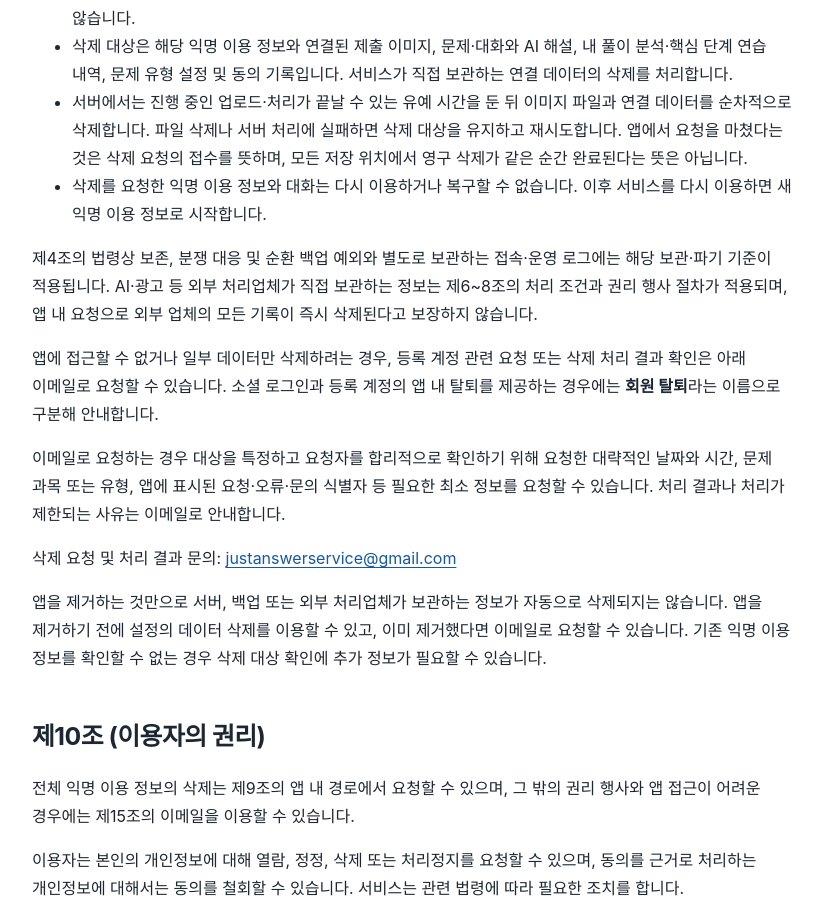
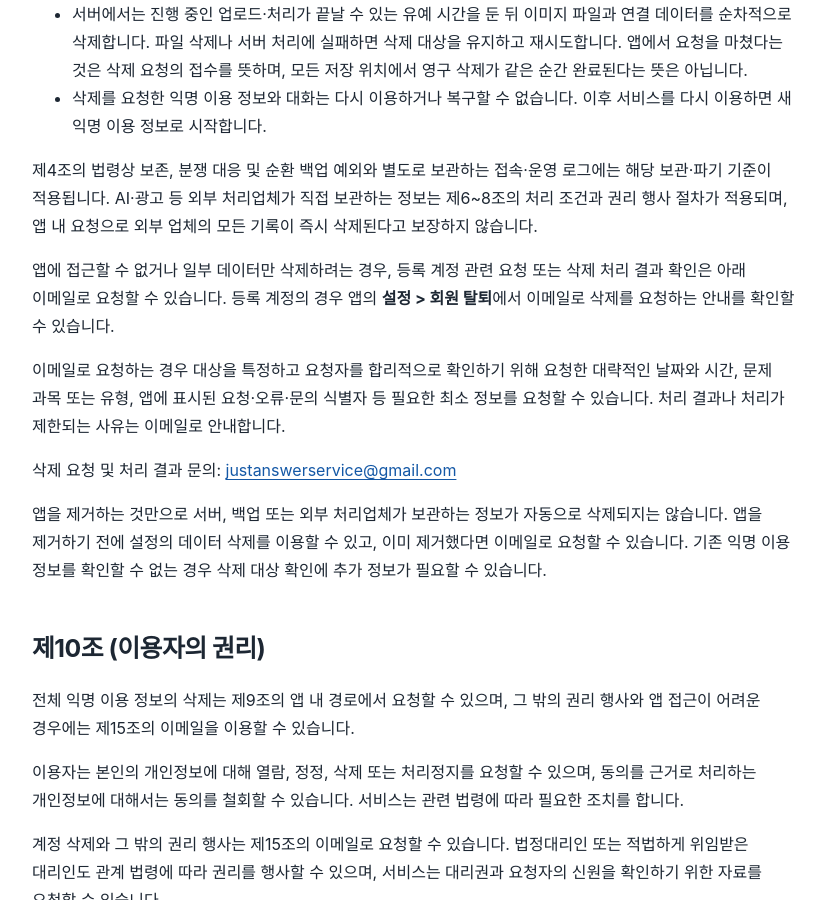
Before and after one commit to algorize-ai/mumul-legal, a Jekyll site: the page built from privacy/index.md, in a window 1280 px wide and 900 px high, scrolled down 7839 px. Shown: the whole window, without its empty margins (224-1049 px from the left). Built offline with Jekyll 4.4.1, drawn with Linux system fonts in a browser that asks for light colours.

Commit message:
docs: simplify legal notices and fix deletion guidance

```diff
--- a/privacy/index.md
+++ b/privacy/index.md
@@ -8,11 +8,11 @@ announced_at: ""
 effective_at: ""
 ---
 
-> **본 문서는 아직 시행하지 않은 개정안입니다.**
+**본 문서는 아직 시행하지 않은 개정안입니다.**
 
-> **광고 관련 미확정 사항 안내**
->
-> 아래 제8조의 광고 국외이전 수령자·국가·보유기간·법적 근거 등은 아직 확인되지 않았습니다. 문서 버전과 시행일의 확정이 해당 사항의 확인 완료를 의미하지 않습니다.
+**광고 관련 미확정 사항 안내**
+
+아래 제8조의 광고 국외이전 수령자·국가·보유기간·법적 근거 등은 아직 확인되지 않았습니다. 문서 버전과 시행일의 확정이 해당 사항의 확인 완료를 의미하지 않습니다.
 
 # 무물 수능 개인정보처리방침
 
@@ -115,6 +115,7 @@ DeepSeek의 공개된 소비자용 개인정보처리방침은 다운스트림
 서비스 운영 과정에서 권한을 부여받은 담당자가 고객지원 요청 처리, 오류 재현·원인 분석, 제한된 품질 평가 또는 보안·부정이용 대응을 위해 필요한 최소 범위에서 제출 내용과 AI 결과를 직접 확인할 수 있습니다. 이러한 접근은 업무상 필요한 담당자에게만 제한되며, 담당자는 허용된 목적 외로 내용을 이용하거나 외부로 반출할 수 없습니다.
 
 ## 제8조 (광고와 자동 수집 정보)
+{: #advertising-data}
 
 서비스는 아래 SDK를 통해 광고 및 광고 개인정보 설정 관련 정보를 자동으로 처리할 수 있습니다. 이 처리는 이용자가 문제 이미지와 질문을 제출하는 AI 처리와 구분됩니다.
 
@@ -151,7 +152,7 @@ Google Mobile Ads SDK와 UMP SDK를 통해 Google 및 AdMob 계정에 활성화
 
 제4조의 법령상 보존, 분쟁 대응 및 순환 백업 예외와 별도로 보관하는 접속·운영 로그에는 해당 보관·파기 기준이 적용됩니다. AI·광고 등 외부 처리업체가 직접 보관하는 정보는 제6~8조의 처리 조건과 권리 행사 절차가 적용되며, 앱 내 요청으로 외부 업체의 모든 기록이 즉시 삭제된다고 보장하지 않습니다.
 
-앱에 접근할 수 없거나 일부 데이터만 삭제하려는 경우, 등록 계정 관련 요청 또는 삭제 처리 결과 확인은 아래 이메일로 요청할 수 있습니다. 소셜 로그인과 등록 계정의 앱 내 탈퇴를 제공하는 경우에는 **회원 탈퇴**라는 이름으로 구분해 안내합니다.
+앱에 접근할 수 없거나 일부 데이터만 삭제하려는 경우, 등록 계정 관련 요청 또는 삭제 처리 결과 확인은 아래 이메일로 요청할 수 있습니다. 등록 계정의 경우 앱의 **설정 > 회원 탈퇴**에서 이메일로 삭제를 요청하는 안내를 확인할 수 있습니다.
 
 이메일로 요청하는 경우 대상을 특정하고 요청자를 합리적으로 확인하기 위해 요청한 대략적인 날짜와 시간, 문제 과목 또는 유형, 앱에 표시된 요청·오류·문의 식별자 등 필요한 최소 정보를 요청할 수 있습니다. 처리 결과나 처리가 제한되는 사유는 이메일로 안내합니다.
 
```
Also changed, not shown: index.md (+3 -3 lines), terms/index.md (+5 -5 lines), versions/2026-09-14/privacy/index.md (+6 -5 lines), versions/2026-09-14/terms/index.md (+5 -5 lines).
